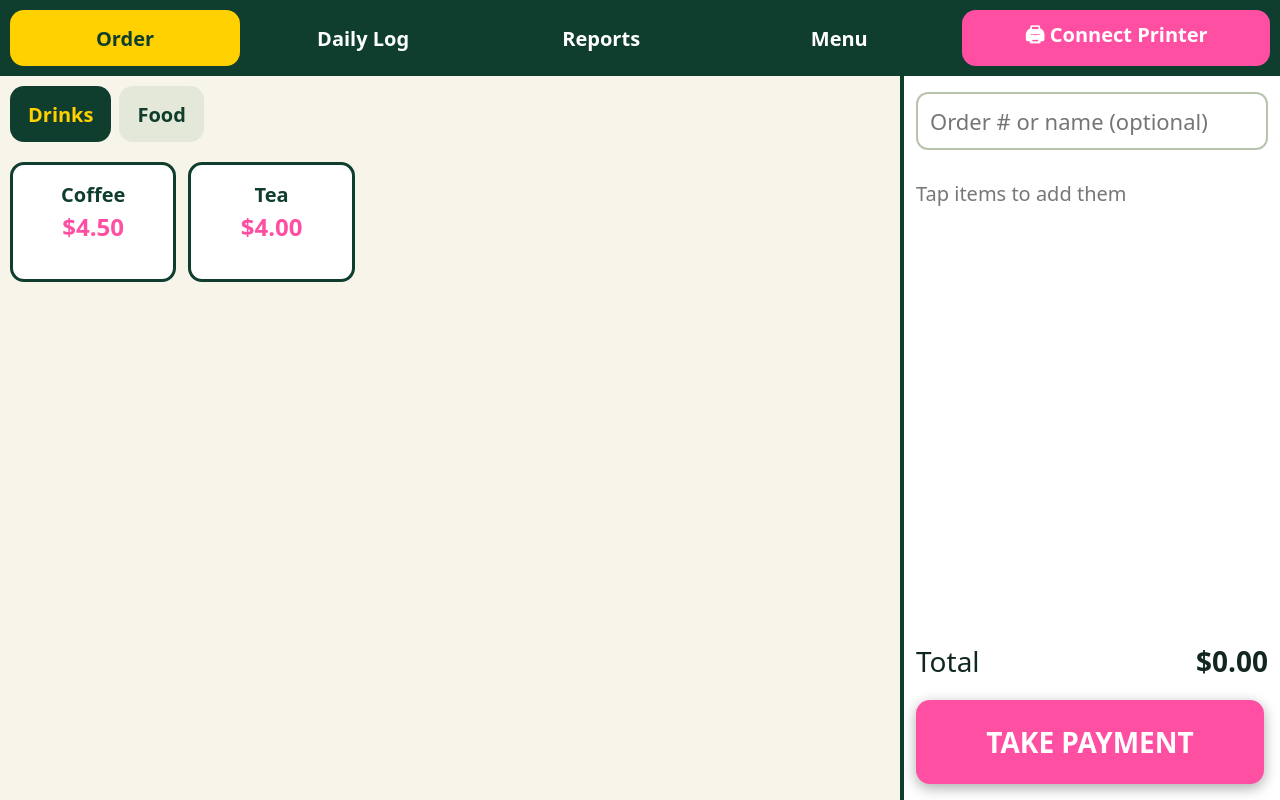
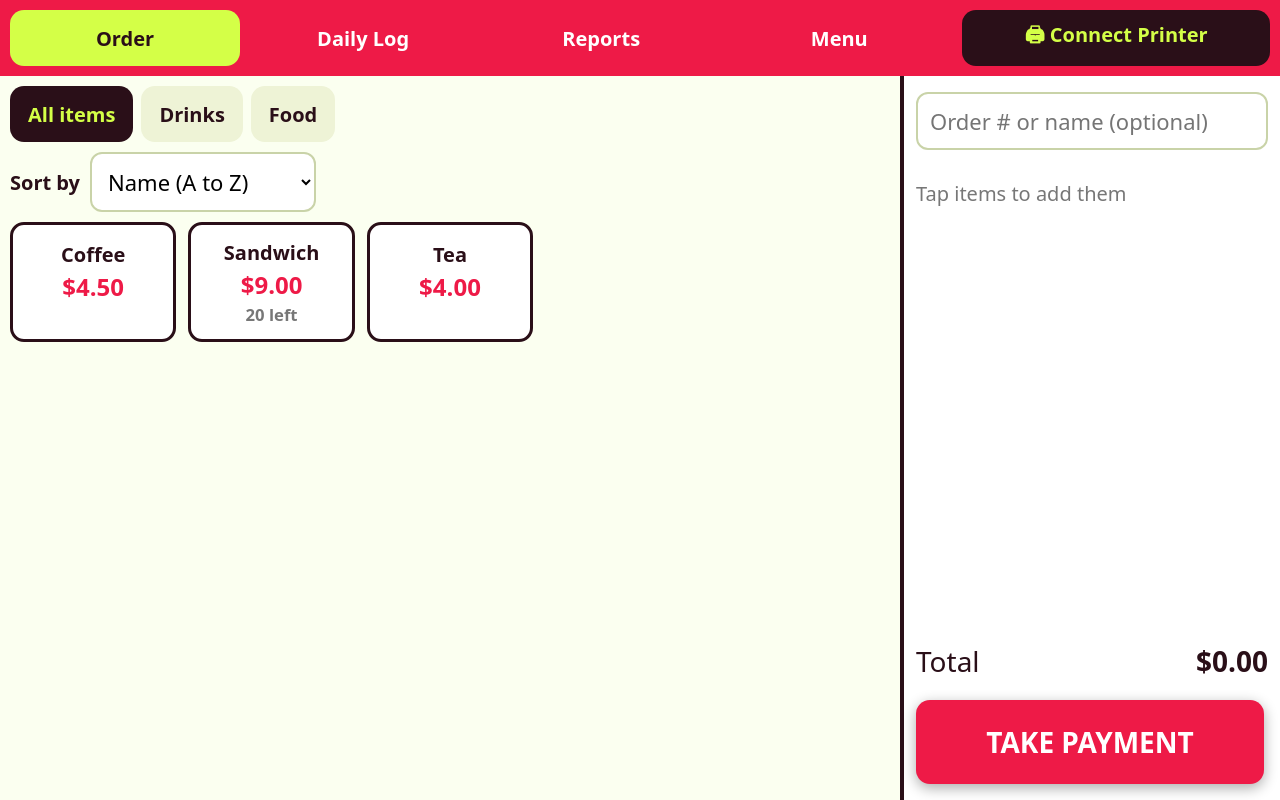
Before and after one commit to rsdesignnz/easy-pos, a plain HTML site: page index.html in a window 1280 px wide. Drawn offline with Linux system fonts and the light colour scheme.

Commit message:
Add files via upload

```diff
--- a/index.html
+++ b/index.html
@@ -1,24 +1,26 @@
 <!DOCTYPE html>
 <html lang="en"><head><meta charset="utf-8">
-<meta name="viewport" content="width=device-width,initial-scale=1">
-<meta name="theme-color" content="#0f3d2e">
+<meta name="viewport" content="width=device-width,initial-scale=1,maximum-scale=1,user-scalable=no">
+<meta name="theme-color" content="#ee1a47">
 <link rel="manifest" href="manifest.json"><link rel="icon" href="icon-192.png">
 <title>Easy POS</title>
 <style>
-:root{--g:#0f3d2e;--y:#ffd100;--p:#ff4fa3;--bg:#f7f5ea}
+:root{--g:#2a0f18;--y:#d4ff47;--p:#ee1a47;--bg:#fbfff0}
+html,body,button,input,select{touch-action:manipulation}body{-webkit-user-select:none;user-select:none}input,select{-webkit-user-select:text;user-select:text}
 *{box-sizing:border-box;font-family:system-ui,-apple-system,Roboto,sans-serif}
-body{margin:0;height:100vh;display:flex;flex-direction:column;background:var(--bg);color:#12281f;font-size:20px}
-button{font-size:20px;border:0;border-radius:14px;min-height:56px;padding:0 18px;cursor:pointer;background:#e4e8d8;color:var(--g);font-weight:600}
+body{margin:0;height:100vh;display:flex;flex-direction:column;background:var(--bg);color:#2a0f18;font-size:20px}
+button{font-size:20px;border:0;border-radius:14px;min-height:56px;padding:0 18px;cursor:pointer;background:#eef3d6;color:var(--g);font-weight:600}
 button:active{transform:scale(.97)}
-input,select{font-size:22px;padding:12px;border:2px solid #b9c4ae;border-radius:12px;width:100%;background:#fff;margin:4px 0 10px}
+input,select{font-size:22px;padding:12px;border:2px solid #c9d3a8;border-radius:12px;width:100%;background:#fff;margin:4px 0 10px}
 label{font-weight:600;display:block;margin-top:6px}.chk{display:flex;align-items:center;gap:10px}.chk input{width:28px;height:28px;margin:0}
-#nav{display:flex;gap:8px;padding:10px;background:var(--g)}
+#nav{display:flex;gap:8px;padding:10px;background:var(--p)}
 #nav button{background:transparent;color:#fff;flex:1}#nav .on{background:var(--y);color:var(--g)}
-#nav .pr{background:var(--p);color:#fff;flex:1.4}#nav .pr.ok{background:#2e9e6e}
+#nav .pr{background:var(--g);color:var(--y);flex:1.4}#nav .pr.ok{background:#2e9e6e}
 #main{flex:1;overflow:auto}
 .ord{display:flex;height:100%}.menu{flex:1;display:flex;flex-direction:column;min-width:0}
 .cats{display:flex;gap:8px;padding:10px;overflow-x:auto;flex-shrink:0}.cats button{white-space:nowrap}
 .cats .on,.days .on{background:var(--g);color:var(--y)}
+.sortbar{display:flex;align-items:center;gap:10px;padding:0 10px}.sortbar label{margin:0}.sortbar select{width:auto;margin:0;min-width:220px}
 .grid{flex:1;overflow:auto;display:grid;grid-template-columns:repeat(auto-fill,minmax(150px,1fr));gap:12px;padding:10px;align-content:start}
 .tile{height:120px;background:#fff;border:3px solid var(--g);display:flex;flex-direction:column;align-items:center;justify-content:center;gap:2px}
 .tile span{color:var(--p);font-size:24px}.tile small{color:#777;min-height:18px}.tile:disabled{opacity:.4}
@@ -30,13 +32,13 @@ label{font-weight:600;display:block;margin-top:6px}.chk{display:flex;align-items
 .clr{background:none;text-decoration:underline;min-height:40px}
 #pay{position:fixed;right:16px;bottom:16px;width:348px;height:84px;background:var(--p);color:#fff;font-size:28px;box-shadow:0 4px 14px #0005;z-index:5}
 .pg{padding:16px;max-width:900px;margin:auto}h2{color:var(--g)}h3{color:var(--g);border-bottom:3px solid var(--y);padding-bottom:4px}
-.go{background:var(--g);color:var(--y);width:100%;margin:6px 0;min-height:64px}.gh{background:#e4e8d8;width:100%;margin:6px 0}
+.go{background:var(--g);color:var(--y);width:100%;margin:6px 0;min-height:64px}.gh{background:#eef3d6;width:100%;margin:6px 0}
 .b2{background:var(--y);flex:1;min-height:64px}.row{display:flex;gap:10px;margin:8px 0}.s{min-height:44px;font-size:17px}.d{background:var(--p);color:#fff}
 .big{font-size:30px;font-weight:700}.pk{color:var(--p)}.mut{color:#777}.warn{background:var(--y);padding:12px;border-radius:12px;font-weight:700;margin:8px 0}
 .cards{display:grid;grid-template-columns:repeat(auto-fit,minmax(170px,1fr));gap:10px;margin:10px 0}
 .card{background:var(--g);color:#fff;border-radius:16px;padding:14px;display:flex;flex-direction:column}.card b{font-size:28px;color:var(--y)}
 .bar{position:relative;display:flex;justify-content:space-between;padding:10px;margin:4px 0;background:#fff;border-radius:10px;overflow:hidden}
-.bar div{position:absolute;left:0;top:0;bottom:0;background:#ffe97a}.bar span,.bar b{position:relative}
+.bar div{position:absolute;left:0;top:0;bottom:0;background:#e9ffa0}.bar span,.bar b{position:relative}
 .log{display:flex;height:100%}.days{width:250px;overflow:auto;padding:10px;display:flex;flex-direction:column;gap:8px;border-right:3px solid var(--g)}
 .days button{display:flex;flex-direction:column;align-items:flex-start;padding:8px 12px;min-height:64px}.days span{font-size:16px;font-weight:400}.log .pg{flex:1;overflow:auto;margin:0;max-width:none}
 .ord1{background:#fff;border-radius:12px;padding:12px;margin:8px 0}.mi b{flex:1}
@@ -65,11 +67,14 @@ function render(){
 /* ---------- ORDER ---------- */
 const cartTotal=()=>r2(Object.entries(cart).reduce((s,[id,q])=>s+D.menu.find(i=>i.id==id).price*q,0));
 function vOrder(){
- const cats=[...new Set(D.menu.map(i=>i.cat))].sort();if(!cats.includes(cat))cat=cats[0]||'';
- const items=D.menu.filter(i=>i.cat==cat).sort((a,b)=>a.name.localeCompare(b.name)),
+ const cats=[...new Set(D.menu.map(i=>i.cat))].sort();if(cat&&!cats.includes(cat))cat='';
+ const sk=D.set.sort||'a',pop={};D.orders.forEach(o=>o.items.forEach(x=>pop[x.id]=(pop[x.id]||0)+x.q));
+ const nm=(x,y)=>x.name.localeCompare(y.name),cmp={a:nm,p:(x,y)=>(pop[y.id]||0)-(pop[x.id]||0)||nm(x,y),c:(x,y)=>x.cat.localeCompare(y.cat)||nm(x,y),l:(x,y)=>x.price-y.price||nm(x,y),h:(x,y)=>y.price-x.price||nm(x,y)},
+ items=D.menu.filter(i=>!cat||i.cat==cat).sort(cmp[sk]),
  ls=Object.entries(cart).map(([id,q])=>[D.menu.find(i=>i.id==id),q]);
- return `<div class="ord"><div class="menu"><div class="cats">${cats.map(c=>`<button class="${c==cat?'on':''}" data-c="${esc(c)}" onclick="cat=this.dataset.c;render()">${esc(c)}</button>`).join('')}</div>
- <div class="grid">${items.map(i=>{const out=i.stock!=null&&i.stock<=0;return `<button class="tile" ${out?'disabled':''} onclick="chg(${i.id},1)"><b>${esc(i.name)}</b><span>${M(i.price)}</span><small>${out?'OUT OF STOCK':i.stock!=null?i.stock+' left':''}</small></button>`}).join('')||'<p style="padding:10px">No items yet. Tap <b>Menu</b> to add some.</p>'}</div></div>
+ return `<div class="ord"><div class="menu"><div class="cats"><button class="${!cat?'on':''}" data-c="" onclick="cat=this.dataset.c;render()">All items</button>${cats.map(c=>`<button class="${c==cat?'on':''}" data-c="${esc(c)}" onclick="cat=this.dataset.c;render()">${esc(c)}</button>`).join('')}</div>
+ <div class="sortbar"><label>Sort by</label><select onchange="D.set.sort=this.value;save();render()">${[['a','Name (A to Z)'],['p','Most popular'],['c','Category'],['l','Price: low to high'],['h','Price: high to low']].map(([k,n])=>`<option value="${k}" ${sk==k?'selected':''}>${n}</option>`).join('')}</select></div>
+ <div class="grid">${items.map((i,k)=>{const out=i.stock!=null&&i.stock<=0;return (sk=='c'&&!cat&&(k==0||items[k-1].cat!=i.cat)?`<h3 style="grid-column:1/-1;margin:6px 0 0">${esc(i.cat)}</h3>`:'')+`<button class="tile" ${out?'disabled':''} onclick="chg(${i.id},1)"><b>${esc(i.name)}</b><span>${M(i.price)}</span><small>${out?'OUT OF STOCK':i.stock!=null?i.stock+' left':''}</small></button>`}).join('')||'<p style="padding:10px">No items yet. Tap <b>Menu</b> to add some.</p>'}</div></div>
  <div class="cart"><input id="lb" placeholder="Order # or name (optional)" value="${esc(label)}" oninput="label=this.value">
  <div class="lines">${ls.map(([i,q])=>`<div class="ln"><span>${esc(i.name)}</span><span class="q"><button onclick="chg(${i.id},-1)">−</button><b>${q}</b><button onclick="chg(${i.id},1)">+</button></span><span>${M(i.price*q)}</span></div>`).join('')||'<p class="mut">Tap items to add them</p>'}</div>
  ${ls.length?'<button class="clr" onclick="cart={};render()">Clear order</button>':''}<div class="tot">Total <b>${M(cartTotal())}</b></div></div></div>`}
--- a/sw.js
+++ b/sw.js
@@ -1,4 +1,4 @@
-const C='easy-pos-v2',F=['./','index.html','manifest.json','icon-192.png','icon-512.png'];
+const C='easy-pos-v3',F=['./','index.html','manifest.json','icon-192.png','icon-512.png'];
 self.addEventListener('install',e=>e.waitUntil(caches.open(C).then(c=>c.addAll(F)).then(()=>self.skipWaiting())));
 self.addEventListener('activate',e=>e.waitUntil(caches.keys().then(k=>Promise.all(k.filter(x=>x!=C).map(x=>caches.delete(x)))).then(()=>clients.claim())));
 self.addEventListener('fetch',e=>e.respondWith(caches.match(e.request,{ignoreSearch:true}).then(r=>r||fetch(e.request))));
```
Also changed, not shown: manifest.json.
